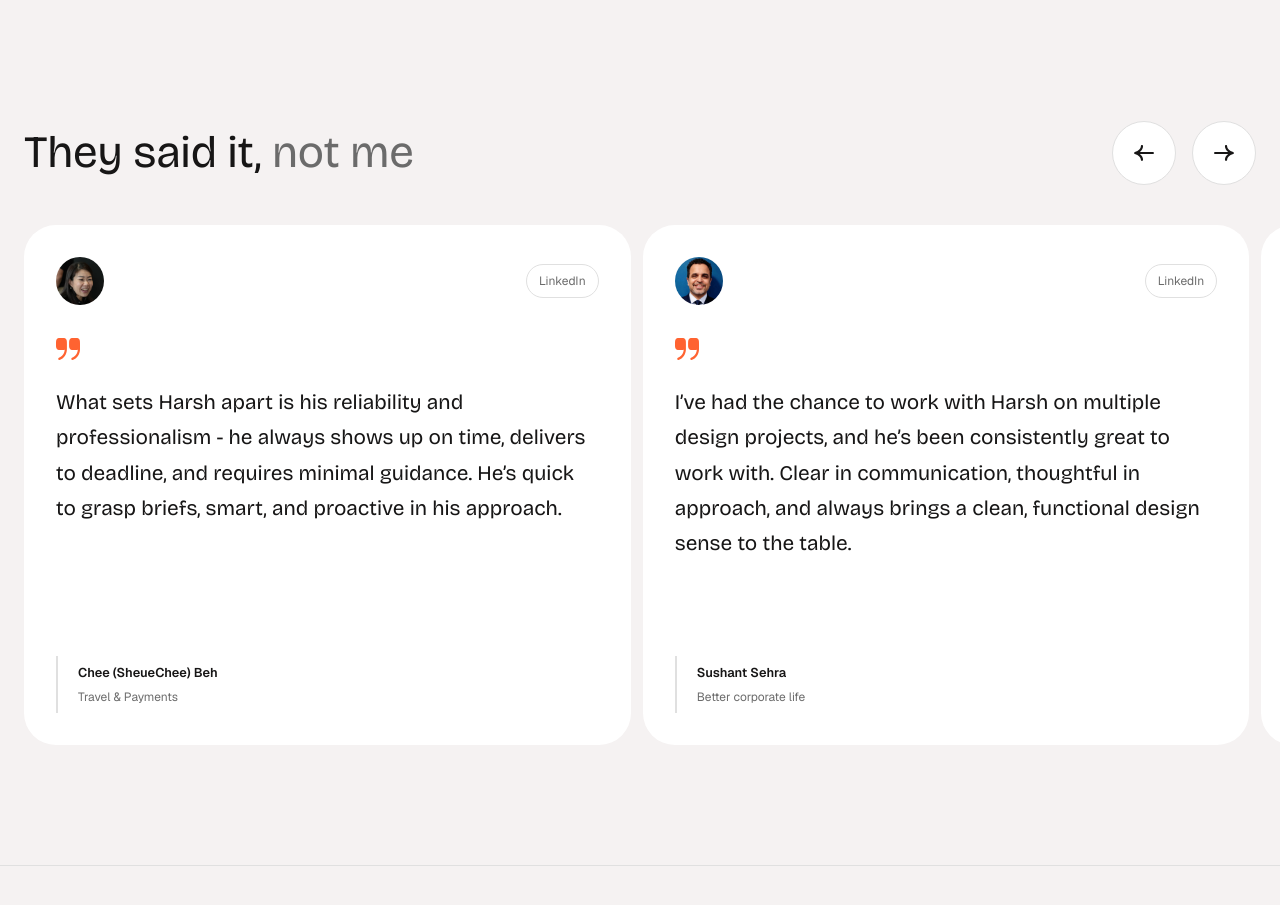
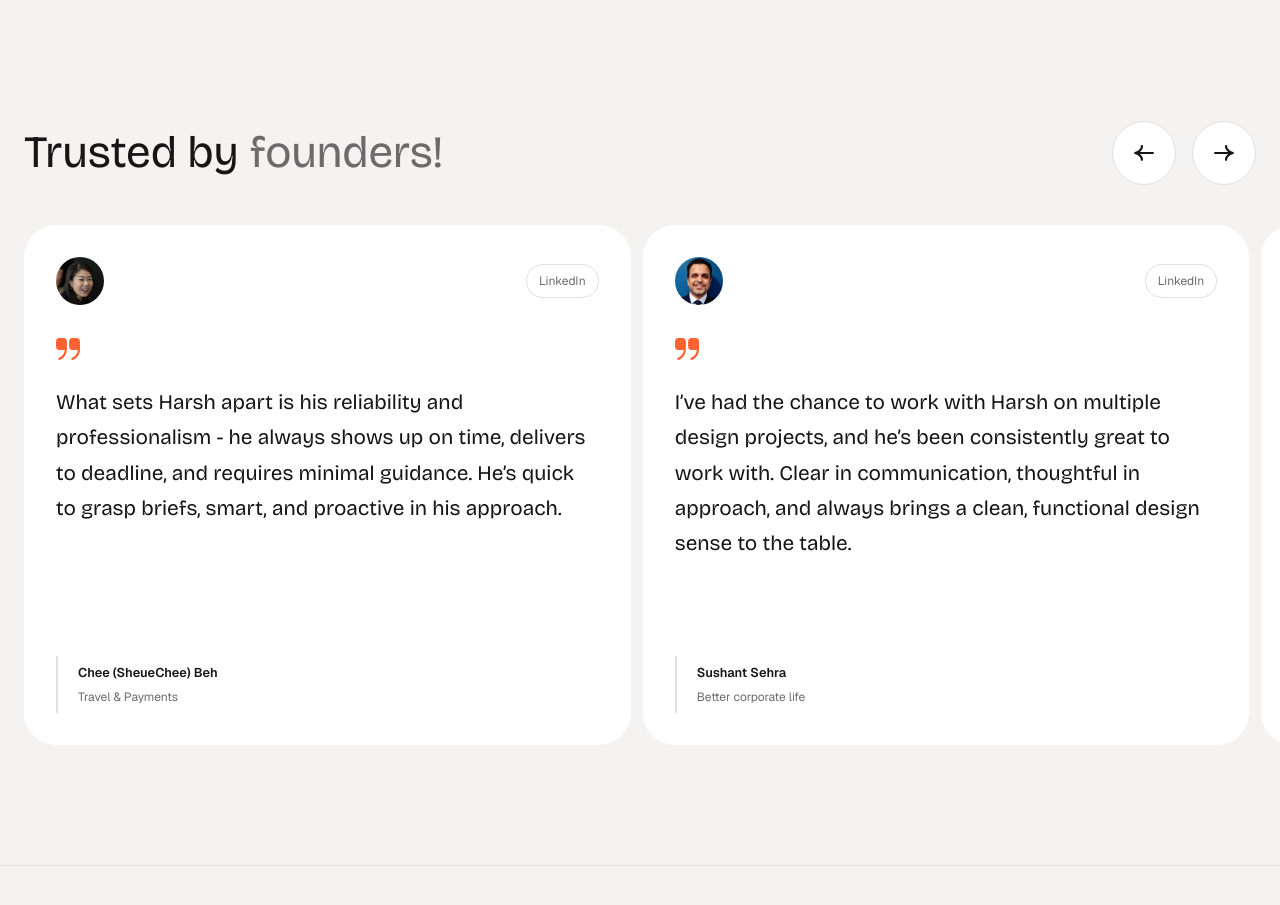
Before and after one commit to Harsh-Gogri/portfolio, a Next.js app: page / in a window 1280 px wide. Shown: the part 1940-2845 px from the top of the page. Built offline with nearby package versions, Linux system fonts and the light colour scheme.

Commit message:
Update Review Heading

```diff
--- a/src/components/ui/ReviewsSection.jsx
+++ b/src/components/ui/ReviewsSection.jsx
@@ -35,8 +35,8 @@ export default function ReviewsSection() {
       <div className={styles.container}>
         <div className={styles.headerRow}>
           <h2 className={styles.title}>
-            <span className={styles.titleText}>They said it,</span>
-            <span className={styles.titleMuted}>not me</span>
+            <span className={styles.titleText}>Trusted by</span>
+            <span className={styles.titleMuted}>founders!</span>
           </h2>
           <div className={styles.navigation}>
             <button className={styles.navButton} aria-label="Previous review" onClick={scrollLeft}>
```
